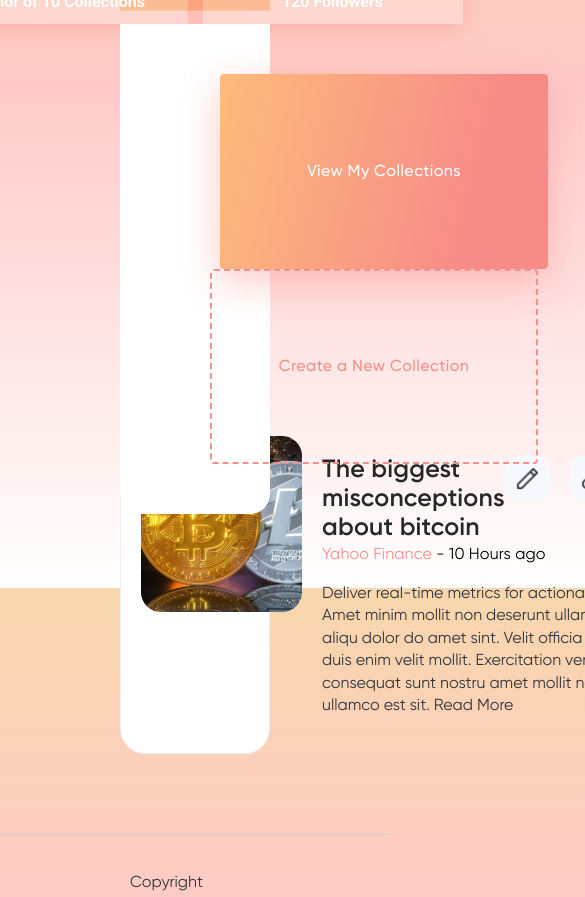
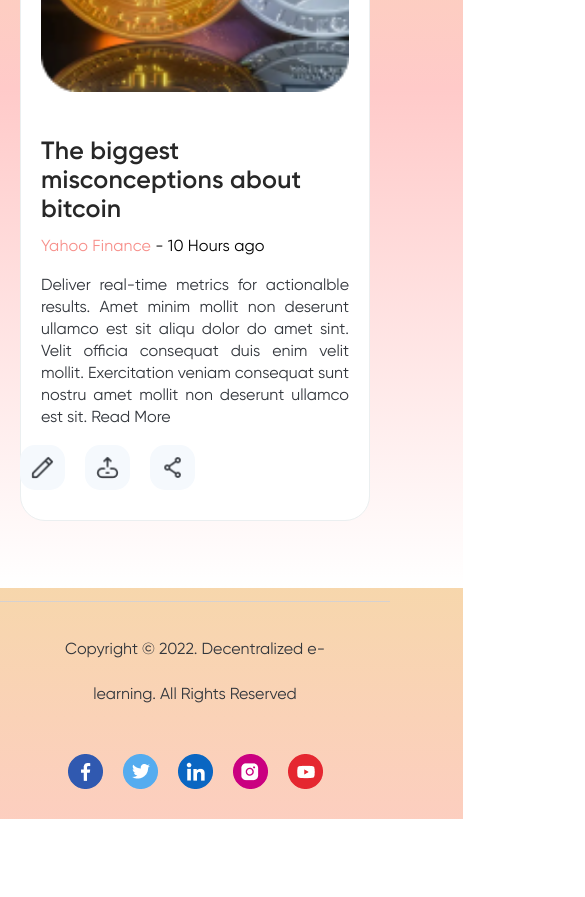
Before and after one commit to mrron313/d-app-learning-ui, a React (Create React App) app: page /wallet in a window 390 px wide. Shown: the part 1100-1997 px from the top of the page, 585 px wide, since content can reach past the window. After the commit the page ends 1919 px from the top, so only its background shows below. Built offline with nearby package versions, Linux system fonts and the light colour scheme.

Commit message:
creation page responsive

```diff
--- a/src/components/Layout/Footer.js
+++ b/src/components/Layout/Footer.js
@@ -8,10 +8,10 @@ import LinkedinIcon from '../../assets/linkedin2.png';
 function Footer() {
   return (
     <Grid container className="footerSection">
-      <Grid item xs={6}>
+      <Grid item md={6} xs={12} sm={12}>
         <p className="footerText">Copyright © 2022. Decentralized e-learning. All Rights Reserved</p>
       </Grid>
-      <Grid item xs={6} className="socialIcons" justifyContent='flex-end'>
+      <Grid item md={6} xs={12} sm={12} className="socialIcons">
         <div className='creditCardIcons'>
           <img src={FacebookIcon} />
           <img src={TwitterIcon} />
--- a/src/components/Layout/Layout.css
+++ b/src/components/Layout/Layout.css
@@ -31,6 +31,10 @@
 body {
   background: linear-gradient(to bottom, #F3DD9E -20.08%, #ffcac9 40.85%, #fff) fixed;
   font-family: 'Gliroy', sans-serif !important;
+}
+
+.non-responsive {
+  display: none!important
 }
 
 /*
@@ -568,7 +572,8 @@ color: #32363C;
 }
 
 .footerSection .socialIcons {
-  text-align: right
+  text-align: right;
+  justify-content: flex-end
 }
 
 
@@ -1211,6 +1216,10 @@ color: #32363C;
   margin-top: 20px;
 }
 
+.trandingNewsCardImage img {
+  width: 220px;
+}
+
 .trandingNewsCardTextTitle {
   display: flex;
   justify-content: space-between;
@@ -1251,7 +1260,11 @@ color: #32363C;
 
 
 /**** MEDIA QUERY ****/
-@media only screen and (max-width: 375px) {
+@media only screen and (max-width: 412px) {
+  .non-responsive {
+    display: flex !important;
+  }
+
   .sidebarResponsive, .responsive {
     display: none;
   }
@@ -1262,13 +1275,13 @@ color: #32363C;
   }
 
   .header ul {
-    justify-content: unset;
+    justify-content: unset!important;
     overflow: initial;
     margin-top: 20px!important;
   }
 
   .layout {
-    padding: 10px;
+    padding: 10px 20px;
     min-height: 1020px;
   }
 
@@ -1323,4 +1336,34 @@ color: #32363C;
     width: 105px!important;
   }
 
+  .trandingNewsCard {
+    flex-direction: column;
+  }
+
+  .trandingNewsCardImage img {
+    width: 100%;
+  }
+
+  .trandingNewsCardTextTitle {
+    margin-bottom: 10px;
+  }
+
+  .invitationCardRightButton {
+    margin-bottom: 20px;
+  }
+
+  .trandingNewsCardTextParagraph {
+    text-align: justify;
+    line-height: 22px;
+  }
+
+  .footerSection {
+    padding: 10px 37px;
+    margin-top: 70px;
+    text-align: center;
+  }
+
+  .footerSection .socialIcons {
+    justify-content: center;
+  }
 }
--- a/src/components/TrandingNews/index.js
+++ b/src/components/TrandingNews/index.js
@@ -23,7 +23,7 @@ function TrandingNews() {
                 <Typography variant="h6">The biggest misconceptions about bitcoin</Typography>
 
 
-                <div className="invitationCardRightButton collectionRightButton trendingNewsRightButton">
+                <div className="invitationCardRightButton collectionRightButton trendingNewsRightButton responsive">
                   <img src={PencilIcon} />
                   <img src={DownloadIcon} />
                   <img src={ShareIcon} />
@@ -38,6 +38,11 @@ function TrandingNews() {
                 Deliver real-time metrics for actionalble results. Amet minim mollit non deserunt ullamco est sit aliqu dolor do amet sint. Velit officia consequat duis enim velit mollit. Exercitation veniam consequat sunt nostru amet mollit non deserunt ullamco est sit. Read More
               </p>
             </div>
+            <div className="invitationCardRightButton collectionRightButton trendingNewsRightButton non-responsive">
+              <img src={PencilIcon} />
+              <img src={DownloadIcon} />
+              <img src={ShareIcon} />
+            </div>
           </div>
         </div>
       </Grid>
```
